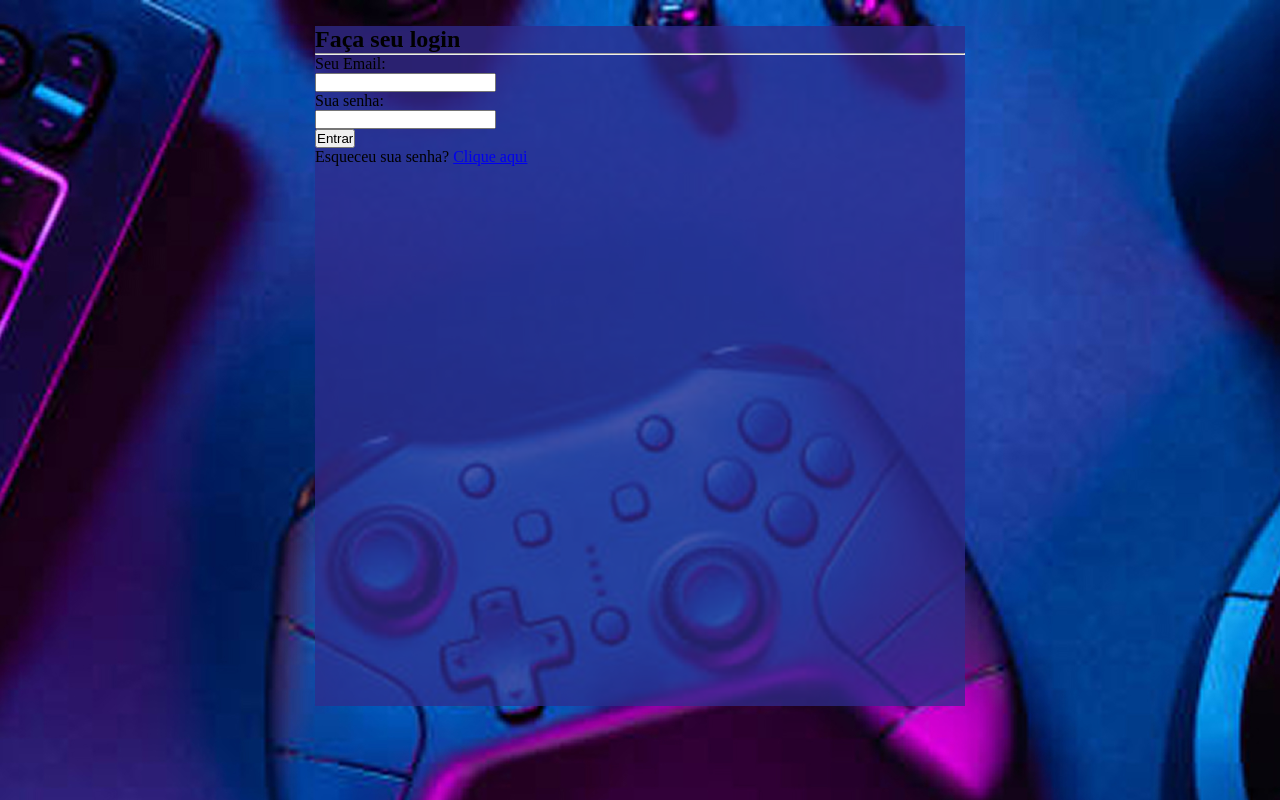
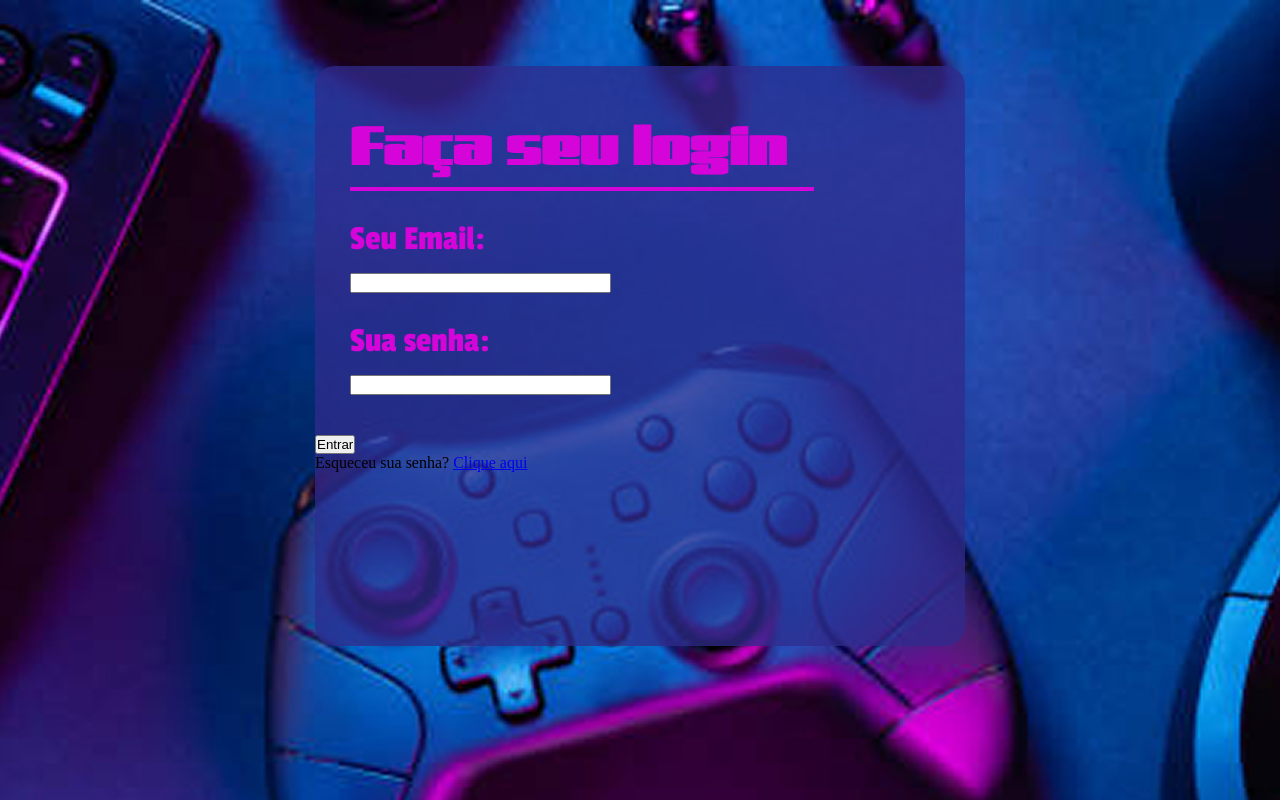
Before and after one commit to Gwolfff/login-gameStart, a plain HTML site: page index.html in a window 1280 px wide. Drawn offline with Linux system fonts and the light colour scheme.

Commit message:
styles do form concluidos

```diff
--- a/index.html
+++ b/index.html
@@ -14,10 +14,9 @@
             <h1>Faça seu login</h1>
             <hr>
             <form method="get">
-                <label for="email">Seu Email:</label><br>
+                <label for="email">Seu Email:</label>
                 <input type="email" name="userEmail" id="email" required>
-                <br>
-                <label for="password">Sua senha:</label><br>
+                <label for="password">Sua senha:</label>
                 <input type="password" name="userPassword" id="password" required>
             </form>
         </section>
--- a/style/style.css
+++ b/style/style.css
@@ -28,9 +28,9 @@
 }
 
 :root {
-    --color-principal: rgb(47, 43, 140, 75%);
-    --color-secundaria: #D504D9;
-    --color-terciaria: #034C8C;
+    --color-fundo: rgb(47, 43, 140, 75%);
+    --color-principal: #D504D9;
+    --color-secundaria: #034C8C;
     --color-hover: #4EBFFF;
 
     --font-principal: "Gajraj One", sans-serif;
@@ -45,8 +45,38 @@ body {
 }
 
 main {
-    background-color: var(--color-principal);
+    background-color: var(--color-fundo);
     width: 650px;
-    height: 680px;;
-    margin: auto;
+    height: 580px;;
+    margin: 40px auto;
+    border-radius: 20px;
 }
+
+section {
+    padding: 40px 35px;
+}
+
+h1 {
+    font-family: var(--font-principal);
+    font-size: 55px;
+    color: var(--color-principal);
+}
+hr {
+    width: 80%;
+    border: 2px solid var(--color-principal);
+}
+
+label {
+    font-family: var(--font-terciaria);
+    font-size: 35px;
+    color: var(--color-principal);
+    margin-top: 29px;
+    display: block;
+}
+
+input[type="email"],
+input[type="password"] {
+    width: 45%;
+    height: 20px;
+    margin-top: 15px;
+}
```
